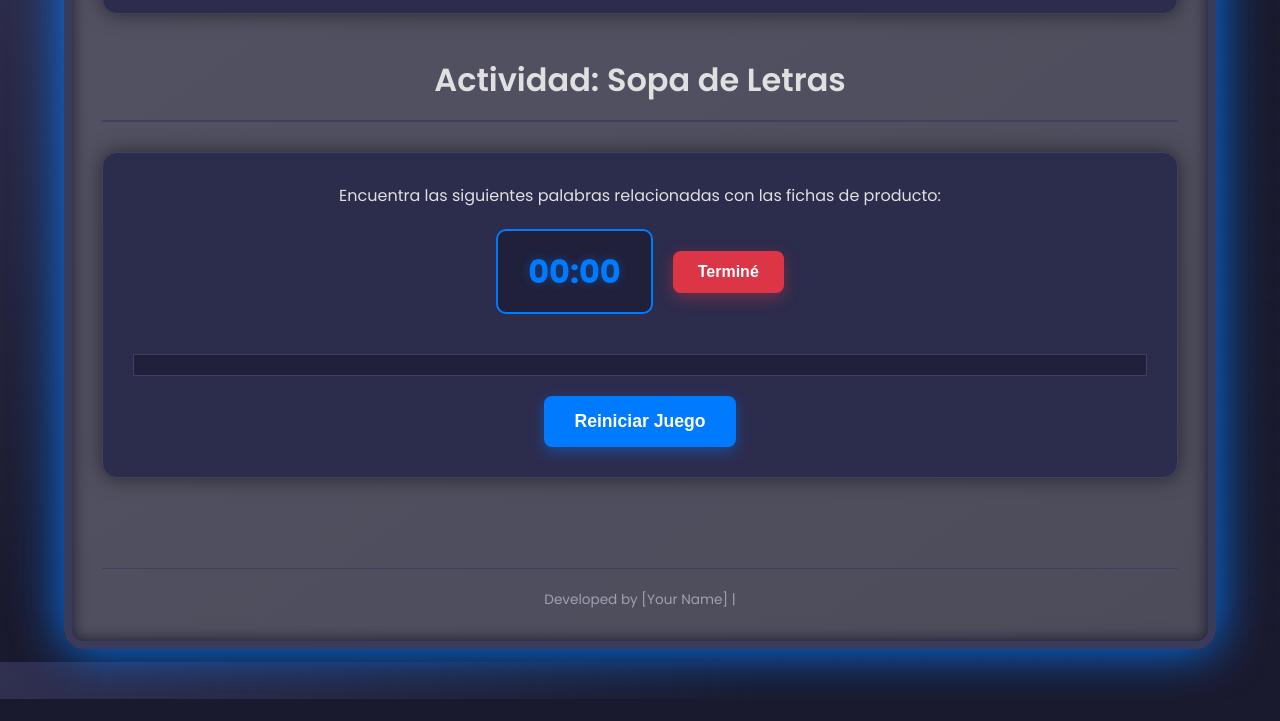
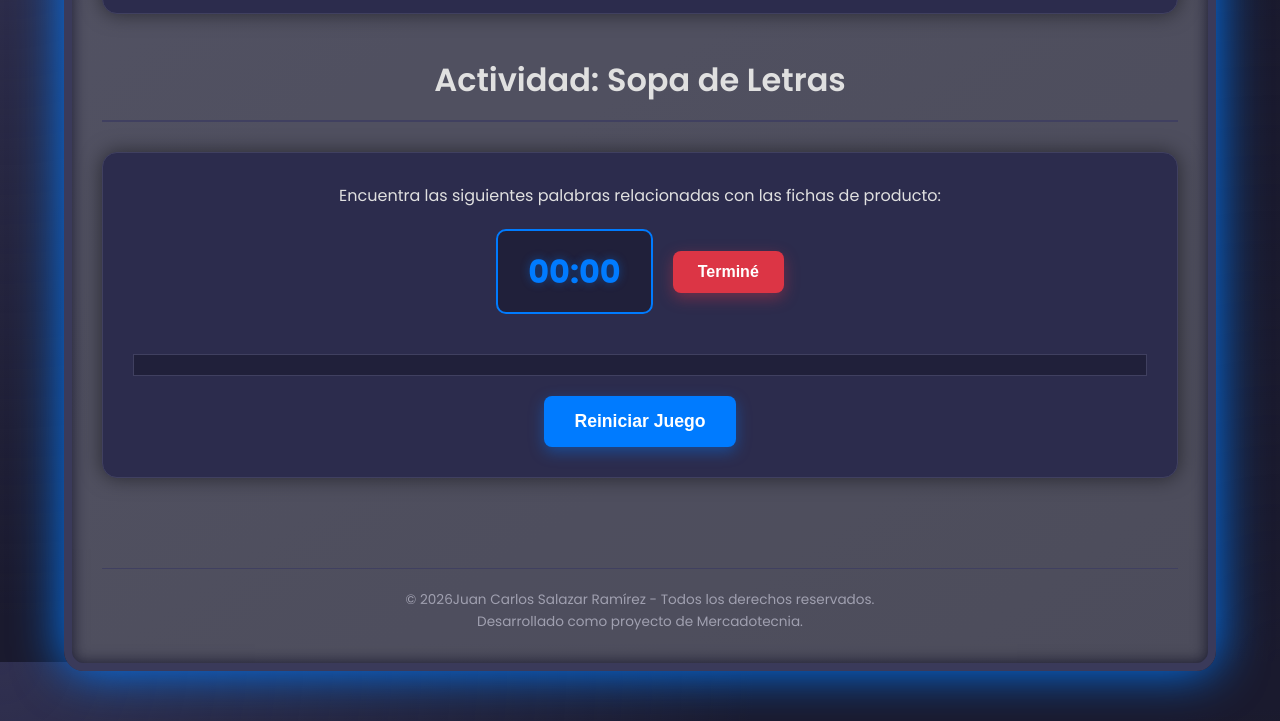
Before and after one commit to carlosramirez345/-description-, a plain HTML site: page index.html in a window 1280 px wide. Shown: the part 1738-2459 px from the top of the page. Before the commit the page ends 2437 px from the top, so only its background shows below. Drawn offline with Linux system fonts and the light colour scheme; placeholder pictures from the web are drawn by us.

```diff
--- a/index.html
+++ b/index.html
@@ -1074,7 +1074,8 @@
     </section>
 
     <footer class="footer">
-        <p>Developed by [Your Name] | <span id="currentDate"></span></p>
+        <p>© 2026Juan Carlos Salazar Ramírez - Todos los derechos reservados.</p>
+    <p>Desarrollado como proyecto de Mercadotecnia.</p>
     </footer>
 </div>
 
```
